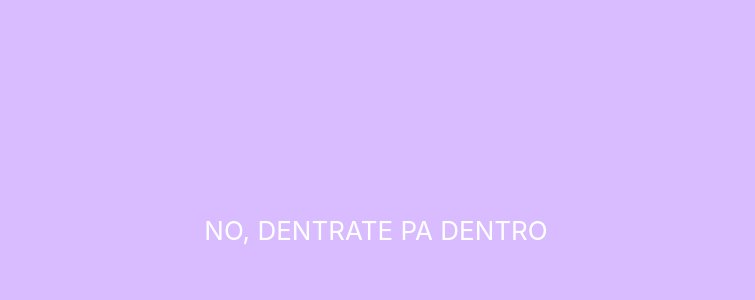
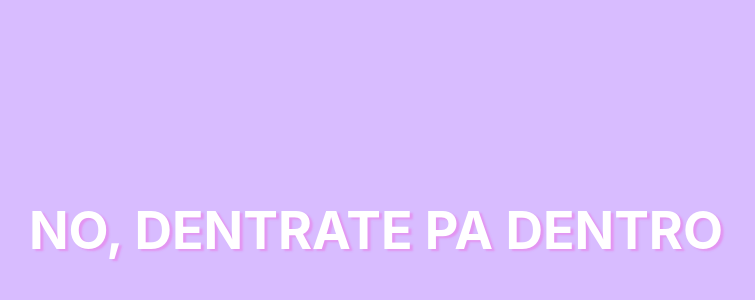
Before and after one commit to cristicares/puedosalirdecasachile, a React (Create React App) app: page / in a window 1280 px wide. Shown: the part 170-470 px from the top of the page, without its empty margins (264-1019 px from the left). Built offline with nearby package versions, Linux system fonts and the light colour scheme.

Commit message:
change div to h1

```diff
--- a/src/components/Sentence.js
+++ b/src/components/Sentence.js
@@ -5,9 +5,9 @@ class Sentence extends Component{
     render() {
         const x = Math.floor(Math.random() * properties.length);
         return (
-            <div>
+            <h1>
                 {properties[x]}
-            </div>
+            </h1>
         );
     }
 }
```
